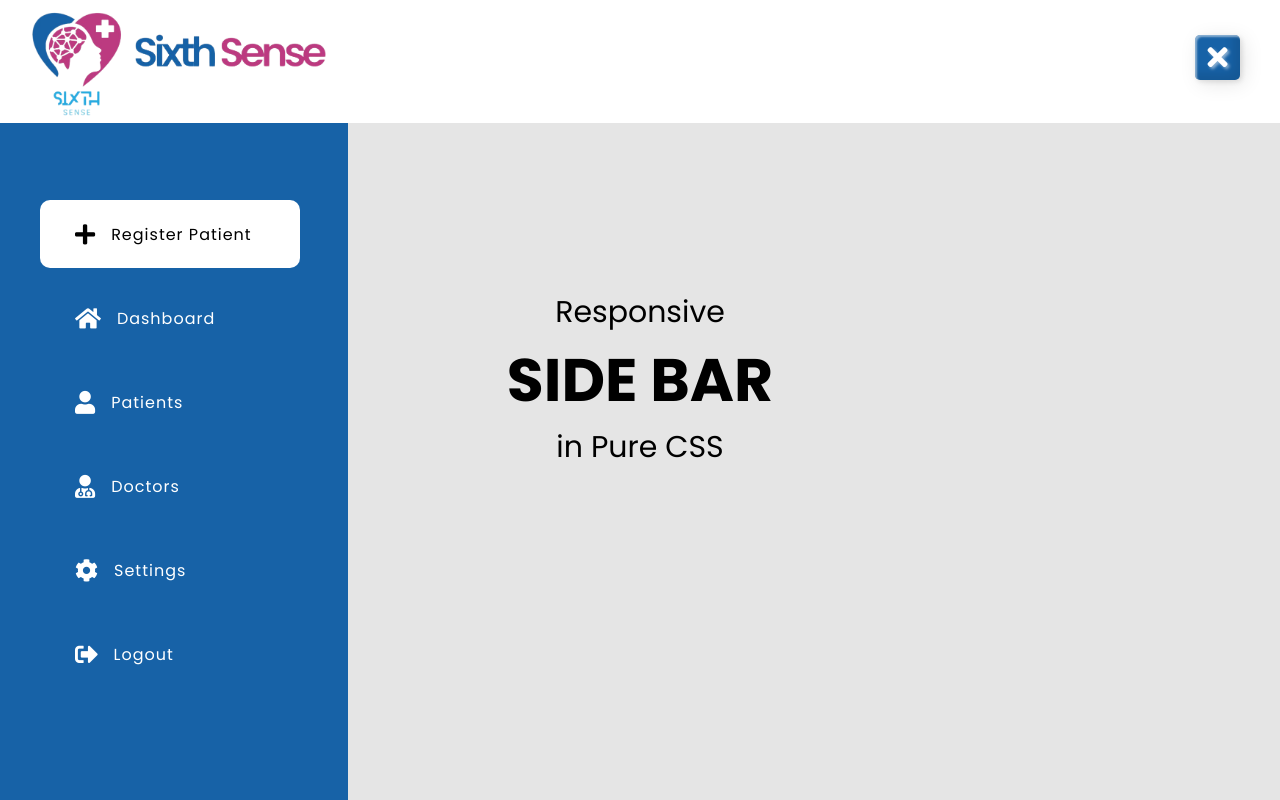
After one commit to Jeyceedee/Sixth-Sense, a Flask app: page /sidebar in a window 1280 px wide, after a click that opens the changed part. The commit adds this page. Run offline with Flask 2, Linux system fonts and the light colour scheme; some libraries are stand-ins or nearby versions.

Commit message:
feat: Sidebar and Content Frame
refactor: Fix some issues warnings in styles.css

```diff
--- a/app.py
+++ b/app.py
@@ -1,15 +1,23 @@
 from flask import Flask, render_template, url_for, request
 
 app = Flask(__name__)
+
 
 @app.route("/")
 @app.route("/home")
 def index():
     return render_template('index.html')
 
+
 @app.route("/login")
 def login():
     return render_template('login.html')
 
+
+@app.route("/sidebar")
+def sidebar():
+    return render_template('sidebar.html')
+
+
 if __name__ == "__main__":
     app.run(debug=True)
--- a/static/styles.css
+++ b/static/styles.css
@@ -1,28 +1,34 @@
-*{
-    margin: 0px;
-    padding: 0px;
+/* Set UI Components to landing Page */
+
+* {
+    margin: 0;
+    padding: 0;
     box-sizing: border-box;
-    font-family: 'Poppins';
+    font-family: 'Poppins', sans-serif;
 }
 
-nav{
+nav {
     margin-top: auto;
     margin-bottom: auto;
 
 }
 
-a{
+a {
     text-decoration: none;
 }
 
-.navbar{
+.image_href {
+    margin-right: auto;
+}
+
+.navbar {
     display: flex;
     justify-content: flex-end;
-    padding: 20px 5% 0px 5%;
+    padding: 20px 5% 0 5%;
 }
 
-.logo{
-    font-family: 'Poppins';
+.logo {
+    font-family: 'Poppins', sans-serif;
     font-style: normal;
     font-weight: 600;
     font-size: 48px;
@@ -424,3 +427,215 @@ footer img{
     top: 386px;
 }
 */
+/* Style Properties of Header Bar */
+
+.main_header {
+    box-sizing: border-box;
+    position: absolute;
+    width: 100%;
+    height: 123px;
+    top: 0px;
+    background: #FFFFFF;
+    z-index: 3;
+
+}
+
+.main_header .img_navbar {
+    padding-top: 7px;
+    padding-left: 30px;
+}
+
+.main_header .img_navbar img {
+    height: 113px;
+    width: auto;
+}
+
+/* Style Properties of Sidebar */
+
+* {
+    margin: 0;
+    padding: 0;
+    text-decoration: none;
+}
+
+body {
+    display: flex;
+    flex-direction: column;
+    justify-content: center;
+    align-items: center;
+    width: 100vw;
+    height: 100vh;
+    background-color: #E5E5E5;
+}
+
+.sidebar {
+    position: fixed;
+    width: 348px;
+    left: -348px;
+    height: 100%;
+    background-color: #1762A7;
+    transition: all .5s ease;
+    padding-top: 200px;
+    z-index: 2;
+
+}
+
+.sidebar a {
+    display: flex;
+    align-items: center;
+    height: 68px;
+    width: 260px;
+    color: white;
+    padding-left: 30px;
+    margin-bottom: 1rem;
+    box-sizing: border-box;
+    margin-left: 40px;
+    margin-right: 50px;
+    border-radius: 10px;
+    border-left: 5px solid transparent;
+    font-family: 'Poppins', sans-serif;
+    transition: all .5s ease;
+}
+
+a.active, a:hover {
+    color: #fff;
+    background: linear-gradient(to left, var(--accent-color), var(--gradient-color));
+}
+
+.sidebar a i {
+    font-size: 23px;
+    margin-right: 16px;
+}
+
+.sidebar a span {
+    letter-spacing: 1px;
+
+}
+
+#check {
+    display: none;
+}
+
+label #btn, label #cancel {
+    position: absolute;
+    right: 10px;
+    top: 20px;
+    cursor: pointer;
+    color: white;
+    border-radius: 5px;
+    margin: 15px 30px;
+    font-size: 29px;
+    background-color: #1762A7;
+    box-shadow: inset 2px 2px 2px 0px rgba(255, 255, 255, .5),
+    inset -7px -7px 10px 0px rgba(0, 0, 0, .1),
+    4px 4px 20px 0px rgba(0, 0, 0, .1),
+    2px 2px 5px 0px rgba(0, 0, 0, .1);
+    height: 45px;
+    width: 45px;
+    text-align: center;
+    text-shadow: 2px 2px 3px rgba(255, 255, 255, 0.5);
+    line-height: 45px;
+    transition: all .5s ease;
+    z-index: 4;
+}
+
+label #cancel {
+    opacity: 0;
+    visibility: hidden;
+}
+
+#check:checked ~ .sidebar {
+    left: 0;
+}
+
+#check:checked ~ label #btn {
+    opacity: 0;
+    visibility: hidden;
+}
+
+#check:checked ~ label #cancel {
+    opacity: 1;
+    visibility: visible;
+}
+
+@media (max-width: 860px) {
+    .sidebar {
+        height: auto;
+        width: 70px;
+        left: 0;
+        margin: 100px 0;
+    }
+
+    header, #btn, #cancel {
+        display: none;
+    }
+
+    span {
+        position: absolute;
+        margin-left: 23px;
+        opacity: 0;
+        visibility: hidden;
+    }
+
+    .sidebar a {
+        height: 60px;
+    }
+
+    .sidebar a i {
+        margin-left: -10px;
+    }
+
+    a:hover {
+        width: 200px;
+        background: inherit;
+    }
+
+    .sidebar a:hover span {
+        opacity: 1;
+        visibility: visible;
+    }
+}
+
+.sidebar > a.active, .sidebar > a:hover:nth-child(even) {
+    --accent-color: #51ABDC;
+    --gradient-color: #51ABDC;
+}
+
+.sidebar a.active, .sidebar > a:hover:nth-child(odd) {
+    --accent-color: #51ABDC;
+    --gradient-color: #51ABDC;
+}
+
+.reg_active {
+    background-color: white;
+}
+
+a.reg_active {
+    color: black;
+}
+
+
+.frame {
+    width: 50%;
+    height: 30%;
+    margin: auto;
+    text-align: center;
+}
+
+h2 {
+    position: relative;
+    text-align: center;
+    color: black;
+    font-size: 60px;
+    font-family: 'Poppins', sans-serif;
+    margin: 0;
+}
+
+p {
+    font-family: 'Poppins', sans-serif;
+    font-weight: 300;
+    text-align: center;
+    font-size: 30px;
+    color: black;
+    margin: 0;
+}
--- a/templates/layout.html
+++ b/templates/layout.html
@@ -5,16 +5,16 @@
     <meta name="viewport" content="width=device-width, initial-scale=1.0">
     <meta http-equiv="X-UA-Compatible" content="ie=edge">
     <link rel="stylesheet" href="style.css">
-	<link rel="preconnect" href="https://fonts.googleapis.com">
-	<link rel="preconnect" href="https://fonts.gstatic.com" crossorigin>
-	<link href="https://fonts.googleapis.com/css2?family=Poppins:wght@400;500;700&display=swap" rel="stylesheet">
+    <link rel="preconnect" href="https://fonts.googleapis.com">
+    <link rel="preconnect" href="https://fonts.gstatic.com" crossorigin>
+    <link href="https://fonts.googleapis.com/css2?family=Poppins:wght@400;500;700&display=swap" rel="stylesheet">
     <link rel="stylesheet" type="text/css" href="{{ url_for('static', filename='styles.css') }}">
     <link rel="stylesheet" href="{{ url_for('static', filename='toggle-radios.css') }}"/>
     <script src="https://code.jquery.com/jquery-2.1.4.min.js"></script>
-    <script src="/static/js/script.js"></script>
+    <link href="https://use.fontawesome.com/releases/v5.6.1/css/all.css" rel="stylesheet">
     {% block head %}{% endblock %}
 </head>
 <body>
-    {% block body %}{% endblock %}
+{% block body %}{% endblock %}
 </body>
 </html>
--- /dev/null
+++ b/templates/sidebar.html
@@ -0,0 +1,60 @@
+{% extends  'layout.html' %}
+
+
+{% block head %}
+{% endblock %}
+
+{% block body %}
+
+    <div class="main_header">
+        <a class="img_navbar" href="/home">
+            <img class="image_logo" src="/static/images/slogo.png" alt="homepage">
+        </a>
+    </div>
+
+    <input type="checkbox" id="check">
+    <label for="check">
+        <i class="fas fa-bars" id="btn"></i>
+        <i class="fas fa-times" id="cancel"></i>
+    </label>
+    <div class="sidebar">
+
+        <a href="#" class="reg_active">
+            <i class="fa solid fa-plus"></i>
+            <span>Register Patient</span>
+        </a>
+        <a href="#">
+            <i class="fas fa-home"></i>
+            <span>Dashboard</span>
+        </a>
+        <a href="#">
+            <i class="fas fa-user"></i>
+            <span>Patients</span>
+        </a>
+        <a href="#">
+            <i class="fas fa-user-md"></i>
+            <span>Doctors</span>
+        </a>
+        <a href="#">
+            <i class="fas fa-cog"></i>
+            <span>Settings</span>
+        </a>
+        <a href="#">
+            <i class="fas fa-sign-out-alt"></i>
+            <span>Logout</span>
+        </a>
+
+    </div>
+
+    <div class="frame">
+        <p> Responsive </p>
+        <h2>SIDE BAR</h2>
+        <p>in Pure CSS</p>
+
+    </div>
+
+
+
+
+
+{% endblock %}
```
Also changed, not shown: other parts of static/styles.css (+70 -73 lines), templates/index.html (+7 -2 lines), templates/login.html (+7 -4 lines).
